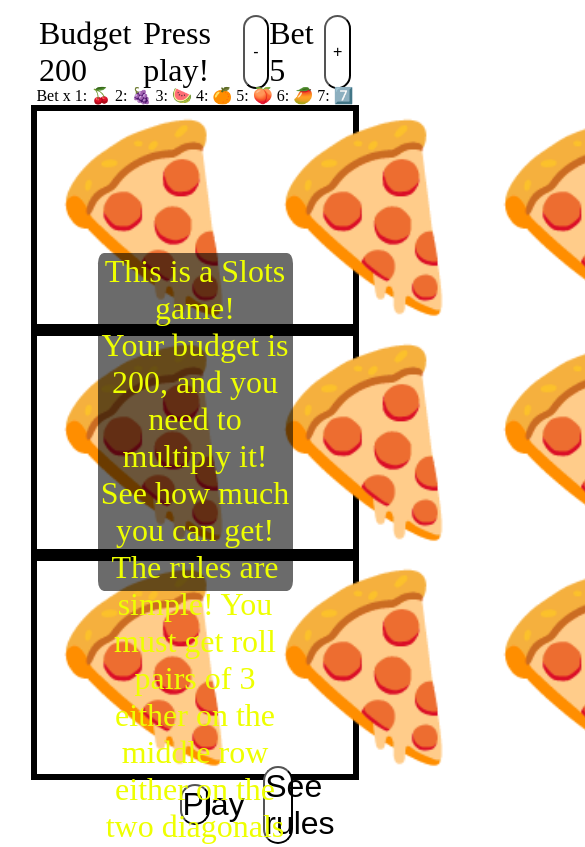
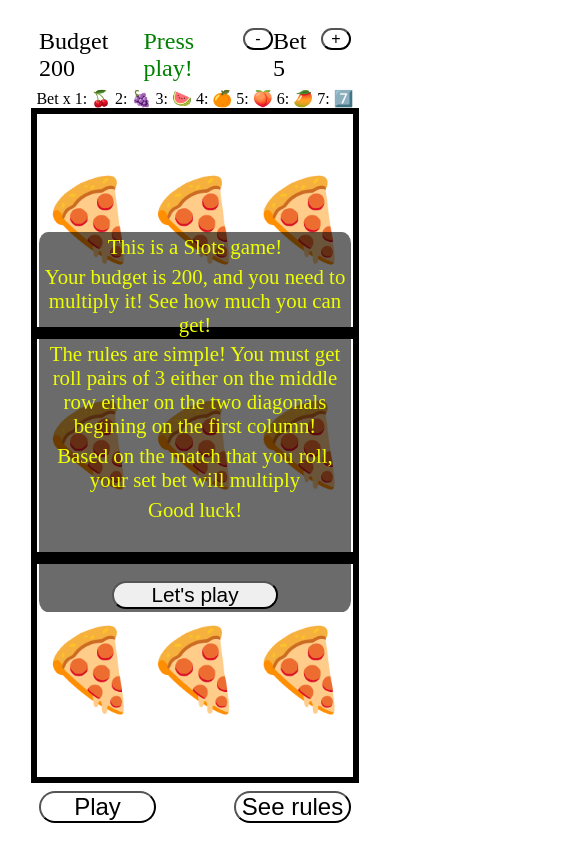
Before and after one commit to Ciongu/Slots-game, a plain HTML site: page index.html in a window 390 px wide. Shown: the top 847 px of the page, 585 px wide, since content can reach past the window. Drawn offline with Linux system fonts and the light colour scheme.

Commit message:
Made it responsive

```diff
--- a/index.html
+++ b/index.html
@@ -9,7 +9,7 @@
   <body>
     <div class="info">
       <p class="budget"></p>
-      <p class="announcement"></p>
+      <p class="announcement win"></p>
       <div class="bet-div">
         <button class="minus">-</button>
         <p class="bet"></p>
--- a/style.css
+++ b/style.css
@@ -86,7 +86,7 @@ main {
   align-items: center;
   flex-direction: column;
   height: 40%;
-  max-width: 50%;
+  width: 50%;
   border-radius: 3%;
   background-color: rgba(0, 0, 0, 0.579);
   color: rgb(238, 255, 0);
@@ -139,3 +139,46 @@ button {
 .show-rules:hover {
   background-color: gainsboro;
 }
+
+@media (max-width: 920px) {
+  .slot p {
+    font-size: 5em;
+  }
+
+  .rules {
+    justify-content: space-around;
+    width: 80%;
+    height: 45%;
+    font-size: 1.3em;
+  }
+
+  .button-container {
+    width: 100%;
+    display: flex;
+    justify-content: space-around;
+    align-items: center;
+  }
+
+  .button-container button {
+    width: 30%;
+    font-size: 1.5em;
+  }
+
+  .button-container button:nth-child(2) {
+    position: revert;
+  }
+
+  .minus,
+  .plus {
+    height: 10%;
+  }
+
+  .info p {
+    font-size: 1.5em;
+  }
+
+  .announcement.win {
+    color: green;
+    font-size: 1.5em;
+  }
+}
```
